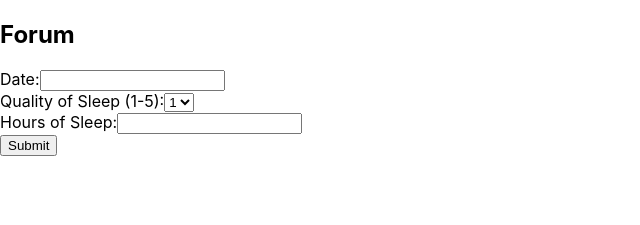
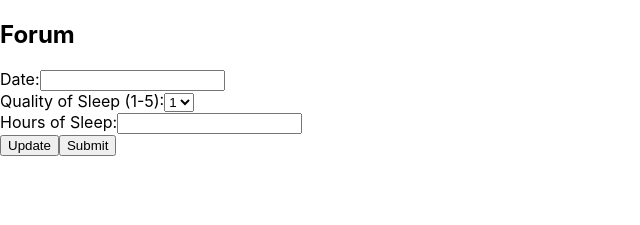
Before and after one commit to jdalfaro4/Sleep-Minded, a React (Create React App) app in the folder client/: page /SleepInput in a window 1280 px wide. Shown: the top 225 px of the page, without its empty margins (0-640 px from the left). Built offline with nearby package versions, Linux system fonts and the light colour scheme.

Commit message:
update capa

```diff
--- a/client/src/Pages/SleepInputPage.js
+++ b/client/src/Pages/SleepInputPage.js
@@ -3,29 +3,30 @@ import DatePicker from 'react-datepicker';
 import 'react-datepicker/dist/react-datepicker.css';
 
 const SleepInputPage = () => {
-
   const [selectedDate, setSelectedDate] = useState('');
   const [qualityOfSleep, setQualityOfSleep] = useState('');
   const [hoursOfSleep, setHoursOfSleep] = useState('');
-
 
   const handleDateChange = (date) => {
     setSelectedDate(date);
   };
 
-
   const handleQualityChange = (e) => {
     setQualityOfSleep(Number(e.target.value));
   };
-
 
   const handleHoursChange = (e) => {
     setHoursOfSleep(e.target.value);
   };
 
-
   const handleSubmit = (e) => {
     e.preventDefault();
+    console.log('Submitted data:', selectedDate, qualityOfSleep, hoursOfSleep);
+  };
+
+  const handleUpdate = (e) => {
+    e.preventDefault();
+    console.log('Updated data:', selectedDate, qualityOfSleep, hoursOfSleep);
   };
 
   return (
@@ -52,7 +53,9 @@ const SleepInputPage = () => {
           <label>Hours of Sleep:</label>
           <input type="number" value={hoursOfSleep} onChange={handleHoursChange} />
         </div>
-
+        <button type="submit" onClick={handleUpdate}>
+          Update
+        </button>
         <button type="submit">Submit</button>
       </form>
     </div>
```
Lines whose indentation alone changed are shown as unchanged.
